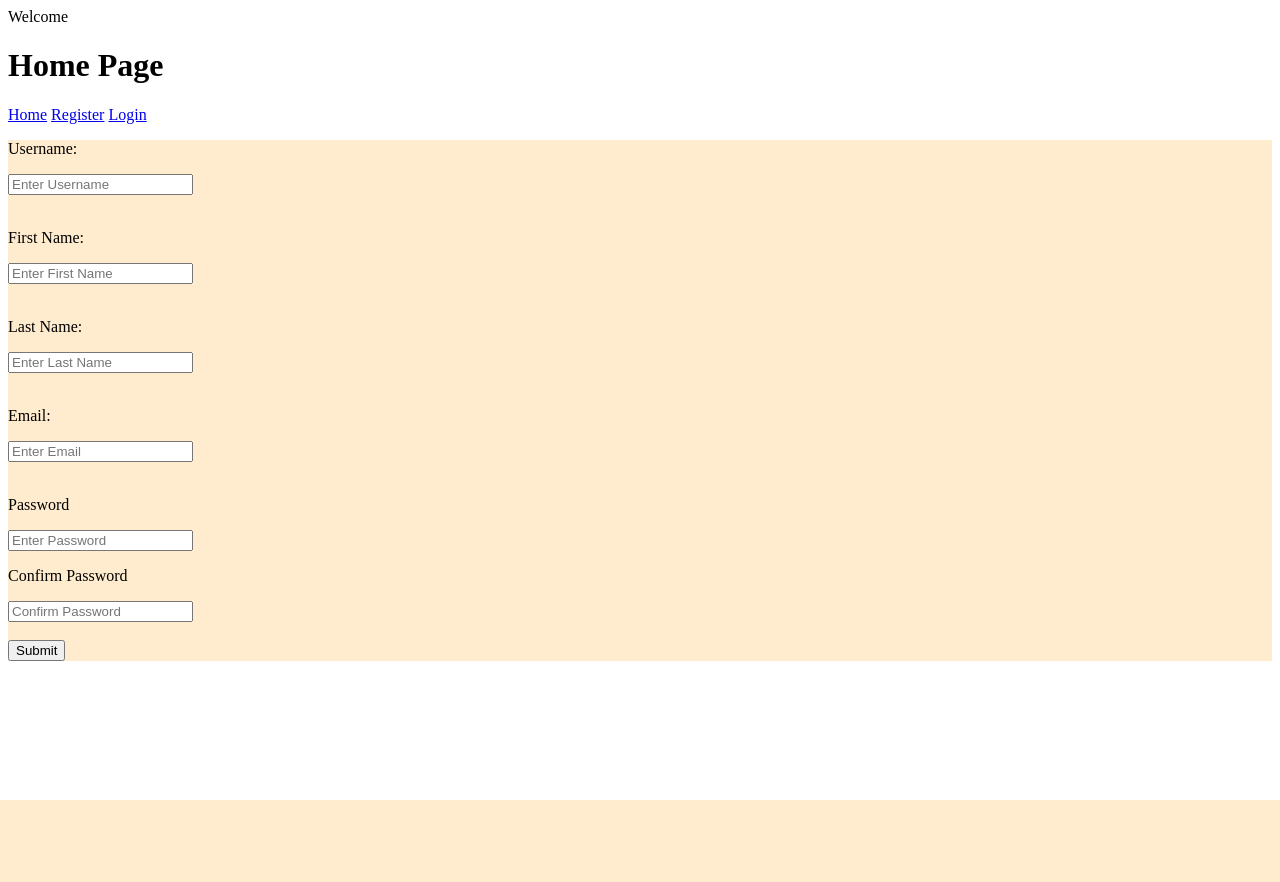
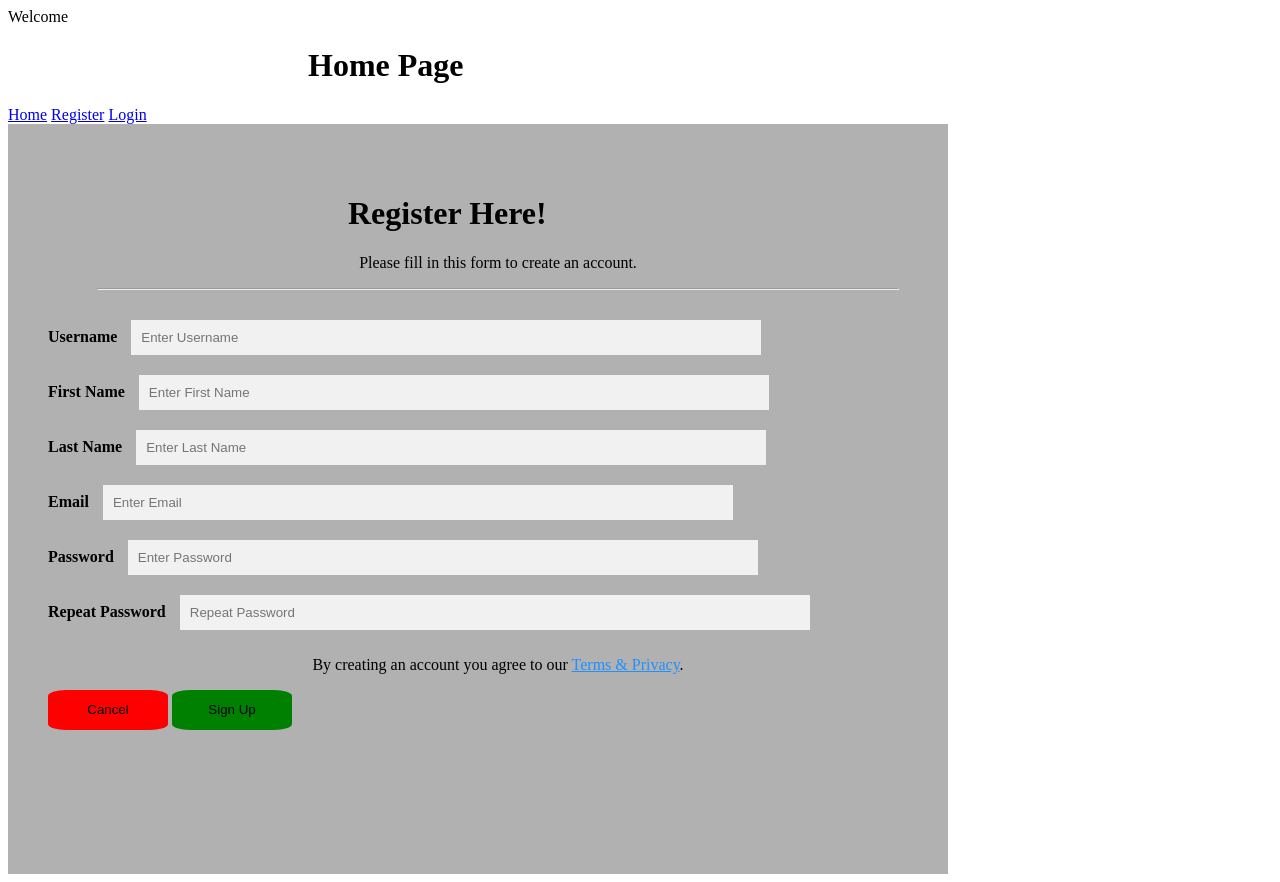
Before and after one commit to Sowmya1003/User-Registrations-and-Login, a Django app: template register/registration/templates/register1.html in a window 1280 px wide. Before the commit the page ends 800 px from the top, so only its background shows below. Run offline with Django 3.2, Linux system fonts and the light colour scheme; the template is opened without the code that fills it, so the values that code supplies are empty.

Commit message:
totally done for temporary use

```diff
--- a/register/register/settings.py
+++ b/register/register/settings.py
@@ -123,3 +123,5 @@ USE_TZ = True
 # https://docs.djangoproject.com/en/3.0/howto/static-files/
 
 STATIC_URL = '/static/'
+
+# AUTHENTICATION_BACKENDS = ['path.to.auth.module.EmailBackend']
--- a/register/register/urls.py
+++ b/register/register/urls.py
@@ -15,13 +15,14 @@ Including another URLconf
 """
 from django.contrib import admin
 from django.urls import path,include
-from registration.views import registration, home_view, login_page,welcome_page
+from registration.views import registration, home_view, login_page,welcome_page,logout
 
 urlpatterns = [
     path('admin/', admin.site.urls),
     path('register/', registration, name='register_page'), # path which u have added here is the url for ur view
     path('home/', home_view, name="home_page"), # by using name i don't need to change everywhere with i have using navigation <a> tag
     path('login/', login_page, name="login_page"),
-    path('welcome/', welcome_page, name="welcome_page")
+    path('welcome/', welcome_page, name="welcome_page"),
+    path('logout/',logout, name='logout')
 
 ]
--- a/register/registration/templates/login.html
+++ b/register/registration/templates/login.html
@@ -15,7 +15,11 @@
 <div class="login">
  <form action="" method="POST">
     {% csrf_token %}
-
+    <div>
+      {%for message in messages%}
+      {{message}}
+      {%endfor%}
+  </div>
    <p>Email:</p>
    <input type="email" placeholder="Enter Email" name = "email"><br><br>
    <p>Password</p>
--- a/register/registration/templates/register.html
+++ b/register/registration/templates/register.html
@@ -8,7 +8,9 @@
     body{
       margin: 0;
       padding: 0;
+
   }
+
 
   </style>
   <div class="container" style="background-color: blanchedalmond;">
--- a/register/registration/templates/register1.html
+++ b/register/registration/templates/register1.html
@@ -2,115 +2,103 @@
 
 <!-- When you extend the 'home.html' and added  that means it will replace in between block tag-->
 {% block content %}
-<title>Registration Form</title>
-<body>
-    <div class="container" style="background-color: blanchedalmond;">
+<html>
+    <body>
+<div class="container">
 
-        <div class="register">
-            <form action="" method="POST">
-               {% csrf_token %}
-               <p>Username:</p>
-               <input type="text" placeholder="Enter Username" name = "username"><br><br>
-                <p>First Name:</p>
-                <input type="text" placeholder="Enter First Name" name = "first_name"><br><br>
-                <p>Last Name:</p>
-                <input type="text" placeholder="Enter Last Name" name = "last_name"><br><br>
-              <p>Email:</p>
-              <input type="email" placeholder="Enter Email" name = "email"><br><br>
-              <p>Password</p>
-              <input type="password" placeholder="Enter Password" name = "password1" ><br>
-              <span toggle="#password-field" class="fa fa-lg fa-eye field-icon toggle-password"></span>
-              <p>Confirm Password</p>
-              <input type="password" placeholder="Confirm Password" name = "password2"><br><br>
-              <div>
-                {%for message in messages%}
-               <h6>{{message}}</h6>
-              {%endfor%}
-              </div>
-              <input type="submit" value="Submit">
-                </form>
+    <h1>Register Here!</h1>
+    <p>Please fill in this form to create an account.</p>
+    <hr>
+    <label for="username"><b>Username</b></label>
+    <input type="text" placeholder="Enter Username" name="username" required><br>
 
-               </div>
+    <label for="first_name"><b>First Name</b></label>
+    <input type="text" placeholder="Enter First Name" name="first_name" required><br>
+
+    <label for="last_name"><b>Last Name</b></label>
+    <input type="text" placeholder="Enter Last Name" name="last_name" required><br>
+
+    <label for="email"><b>Email</b></label>
+    <input type="text" placeholder="Enter Email" name="email" required><br>
+
+    <label for="password1"><b>Password</b></label>
+    <input type="password" placeholder="Enter Password" name="password1" required><br>
+
+    <label for="password2"><b>Repeat Password</b></label>
+    <input type="password" placeholder="Repeat Password" name="password2" required><br>
+
+
+
+    <p>By creating an account you agree to our <a href="#" style="color:dodgerblue">Terms & Privacy</a>.</p>
+
+    <div class="clearfix">
+      <button type="cancel" class="cancel">Cancel</button>
+      <button type="submit" class="signup">Sign Up</button>
     </div>
-    {% endblock content %}
+  </div>
 
-</body>
+</form>
+
 
 
     <style>
-        body{
-            margin: 0;
-            padding: 0;
+
+        h1{
+            padding-left: 300px;
         }
-        body:before{
-            content: '';
-            position: fixed;
-            width: 100vw;
-            height: 100vh;
-           background-color: aqua;
-            -webkit-filter: blur(10px);
-            -moz-filter: blur(10px);
-            -o-filter: blur(10px);
-            -ms-filter: blur(10px);
-            filter: blur(10px);
-        }
-        .registration-form
-        {
-            position: absolute;
-            top: 50%;
-            left: 50%;
-            transform: translate(-50%,-50%);
-            width: 600px;
-            height: 800px;
-            padding: 80px 40px;
-            box-sizing: border-box;
-            background: rgba(0,0,0,5);
-        }
-
-        .registration-form h2 {
-            margin: 0;
-            padding: 0 0 30px;
-            color: #fff;
+        p{
             text-align: center;
-            text-transform: uppercase;
-        }
-        .registration-form p
-        {
-            margin-left: 40px;
-            padding: 0;
-            font-weight: 200;
-            color: #fff;
-        }
-        .registration-form input
-        {
-            width: 80%;
-
-            margin-left: 40px;
 
         }
 
-        .registration-form input[type="submit"] {
-            height: 40px;
-            width: 120px;
-            color: #fff;
-            font-size: 15px;
-            background: red;
-            cursor: pointer;
-            border-radius: 25px;
-            border: none;
-            outline: none;
-            margin-top: 10%;
-            margin-left: 40%;
+        hr{
+            width: 800px;
+        margin-bottom: 20px;
         }
-        .registration-form -form a
-        {
-            color: #fff;
-            font-size: 14px;
-            font-weight: bold;
-            text-decoration: none;
+        .body{
+
+            background-image: url('https://consumerhelpline.gov.in/directsell/assets/img/backgrounds/1.jpg');
+            width: 100%;
+            height: 100%;
+            padding-left: 50px;
         }
+       .container{
 
 
+           background-color:rgba(100,100,100,0.5);
+           padding-left: 40px;
+           padding-top: 50px;
+           width: 900px;
+           height: 700px;
+       }
+       input[type=text], input[type=password] {
+
+
+        box-sizing: border-box;
+        width: 70%;
+        padding: 10px;
+        margin: 10px 10px 10px 10px;
+        display: inline-block;
+        border: none;
+        background: #f1f1f1;
+
+
+    }
+
+       .cancel{
+           background-color: red;
+           width: 120px;
+           height: 40px;
+           border-radius: 15%;
+           border: none;
+       }
+       .signup{
+           background-color: green;
+           width: 120px;
+           height: 40px;
+           border-radius: 15%;
+           border: none;
+       }
     </style>
     <!-- <script>
         $(".toggle-password").click(function() {
@@ -124,3 +112,6 @@
             }
           });
     </script> -->
+    </body>
+    </html>
+    {% endblock %}
```
Also changed, not shown: register/registration/templates/demo.html (added, +184 -0 lines), register/registration/templates/welcome.html (+12 -1 lines), register/registration/views.py (+8 -5 lines), register/registration/assets/index.jpeg (added), register/registration/templates/home.html (line endings or trailing spaces).
